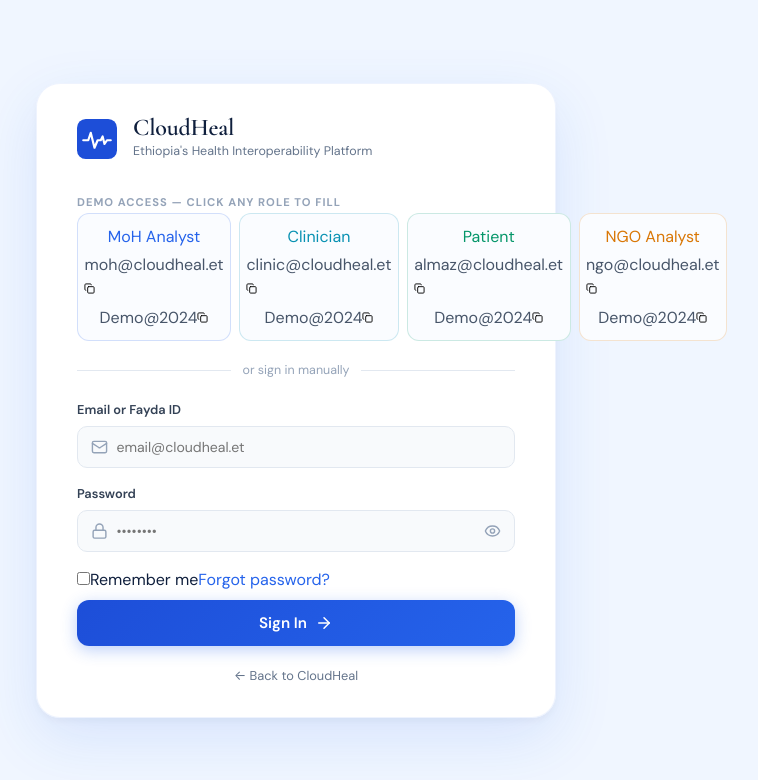
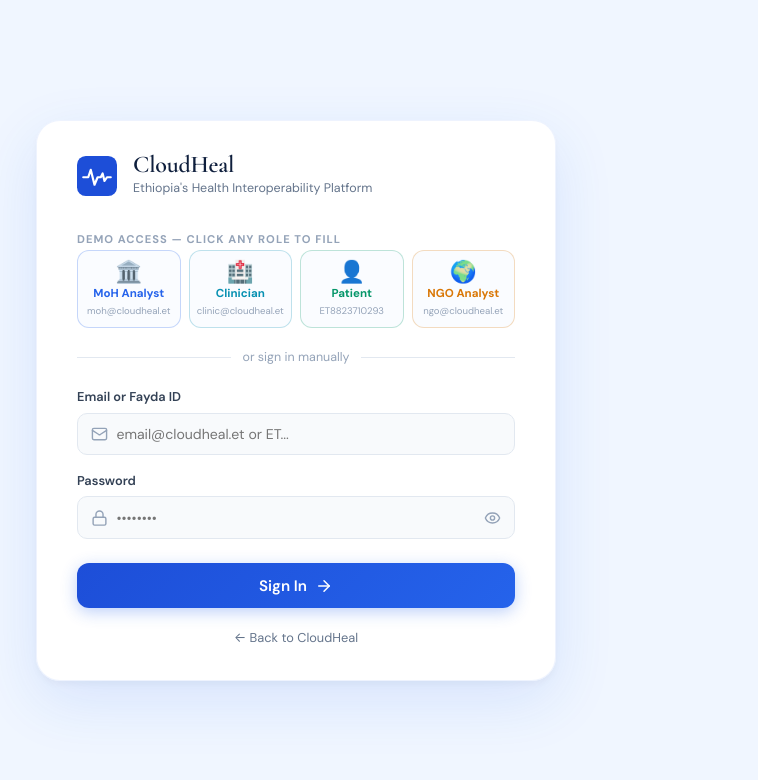
Before and after one commit to hamudijems4/HealCloude, a React (Vite) app in the folder frontend/: page /login in a window 1280 px wide. Shown: the top 780 px of the page, without its empty margins (344-1102 px from the left). Built offline with nearby package versions, Linux system fonts and the light colour scheme.

Commit message:
fix: login demo cards + authStore role strings

```diff
--- a/frontend/src/features/auth/Login.tsx
+++ b/frontend/src/features/auth/Login.tsx
@@ -1,6 +1,6 @@
 import React, { useState } from 'react';
 import { useNavigate } from 'react-router-dom';
-import { Mail, Lock, ArrowRight, Eye, EyeOff, Copy, Check, AlertCircle } from 'lucide-react';
+import { Mail, Lock, ArrowRight, Eye, EyeOff, AlertCircle } from 'lucide-react';
 import { useAuthStore } from '../../store/authStore';
 import './Login.css';
 
@@ -13,10 +13,10 @@ const EthiopianLogo = () => (
 );
 
 const DEMO = [
-  { role: 'MoH Analyst', email: 'moh@cloudheal.et',    password: 'Demo@2024', color: '#2563eb' },
-  { role: 'Clinician',   email: 'clinic@cloudheal.et', password: 'Demo@2024', color: '#0891b2' },
-  { role: 'Patient',     email: 'almaz@cloudheal.et',  password: 'Demo@2024', color: '#059669' },
-  { role: 'NGO Analyst', email: 'ngo@cloudheal.et',    password: 'Demo@2024', color: '#d97706' },
+  { role: 'MoH Analyst', icon: '🏛️', sub: 'moh@cloudheal.et',    email: 'moh@cloudheal.et',    password: 'Demo@2024', color: '#2563eb' },
+  { role: 'Clinician',   icon: '🏥', sub: 'clinic@cloudheal.et', email: 'clinic@cloudheal.et', password: 'Demo@2024', color: '#0891b2' },
+  { role: 'Patient',     icon: '👤', sub: 'ET8823710293',         email: 'ET8823710293',         password: 'Demo@2024', color: '#059669' },
+  { role: 'NGO Analyst', icon: '🌍', sub: 'ngo@cloudheal.et',    email: 'ngo@cloudheal.et',    password: 'Demo@2024', color: '#d97706' },
 ];
 
 export const Login: React.FC = () => {
@@ -27,7 +27,6 @@ export const Login: React.FC = () => {
   const [showPass, setShowPass] = useState(false);
   const [loading, setLoading]   = useState(false);
   const [error, setError]       = useState<string | null>(null);
-  const [copied, setCopied]     = useState<string | null>(null);
 
   const handleLogin = async (e: React.FormEvent) => {
     e.preventDefault();
@@ -39,12 +38,6 @@ export const Login: React.FC = () => {
   };
 
   const fill = (c: typeof DEMO[0]) => { setEmail(c.email); setPassword(c.password); setError(null); };
-
-  const copy = (text: string, key: string) => {
-    navigator.clipboard.writeText(text);
-    setCopied(key);
-    setTimeout(() => setCopied(null), 1500);
-  };
 
   return (
     <div className="login-wrap">
@@ -61,23 +54,14 @@ export const Login: React.FC = () => {
           <span className="demo-label">Demo Access — click any role to fill</span>
           <div className="demo-cards">
             {DEMO.map((c) => (
-              <div key={c.role} className="demo-card" style={{ borderColor: `${c.color}30`, cursor: 'pointer' }}
-                onClick={() => fill(c)} role="button" tabIndex={0} onKeyDown={(e) => e.key === 'Enter' && fill(c)}>
-                <span className="demo-role" style={{ color: c.color }}>{c.role}</span>
-                <div className="demo-cred-row">
-                  <span className="demo-cred-val">{c.email}</span>
-                  <button className="demo-copy" type="button"
-                    onClick={(e) => { e.stopPropagation(); copy(c.email, c.role + 'e'); }}>
-                    {copied === c.role + 'e' ? <Check size={11}/> : <Copy size={11}/>}
-                  </button>
-                </div>
-                <div className="demo-cred-row">
-                  <span className="demo-cred-val">{c.password}</span>
-                  <button className="demo-copy" type="button"
-                    onClick={(e) => { e.stopPropagation(); copy(c.password, c.role + 'p'); }}>
-                    {copied === c.role + 'p' ? <Check size={11}/> : <Copy size={11}/>}
-                  </button>
-                </div>
+              <div key={c.role}
+                className={`demo-card ${email === c.email ? 'demo-card--active' : ''}`}
+                style={{ borderColor: `${c.color}40` }}
+                onClick={() => fill(c)} role="button" tabIndex={0}
+                onKeyDown={(e) => e.key === 'Enter' && fill(c)}>
+                <span className="demo-card__icon">{c.icon}</span>
+                <span className="demo-card__role" style={{ color: c.color }}>{c.role}</span>
+                <span className="demo-card__sub">{c.sub}</span>
               </div>
             ))}
           </div>
@@ -98,7 +82,7 @@ export const Login: React.FC = () => {
             <div className="input-wrapper">
               <Mail className="input-icon" size={17}/>
               <input type="text" className="input-field with-icon"
-                placeholder="email@cloudheal.et"
+                placeholder="email@cloudheal.et or ET..."
                 value={email} onChange={e => setEmail(e.target.value)} required/>
             </div>
           </div>
@@ -115,12 +99,6 @@ export const Login: React.FC = () => {
               </button>
             </div>
           </div>
-          <div className="form-actions">
-            <label className="checkbox-label">
-              <input type="checkbox"/><span>Remember me</span>
-            </label>
-            <a href="#" className="forgot-link">Forgot password?</a>
-          </div>
           <button type="submit" className="login-btn" disabled={loading}>
             {loading ? <span className="login-spinner"/> : <><span>Sign In</span><ArrowRight size={18}/></>}
           </button>
--- a/frontend/src/store/authStore.ts
+++ b/frontend/src/store/authStore.ts
@@ -67,10 +67,10 @@ export const useAuthStore = create<AuthState>((set, get) => ({
     // --- DEMO BYPASS ---
     if (identifier.includes('cloudheal.et') && password === 'Demo@2024') {
       const prefix = identifier.split('@')[0].toLowerCase();
-      let role = 'clinician';
+      let role = 'clinic';
       let name = 'Dr. Demo';
-      if (prefix === 'moh') { role = 'moh_analyst'; name = 'MoH Analyst'; }
-      if (prefix === 'ngo') { role = 'ngo_analyst'; name = 'NGO Analyst'; }
+      if (prefix === 'moh')   { role = 'moh';     name = 'MoH Analyst'; }
+      if (prefix === 'ngo')   { role = 'ngo';     name = 'NGO Analyst'; }
       if (prefix === 'almaz') { role = 'patient'; name = 'Almaz T.'; }
 
       set({
```
